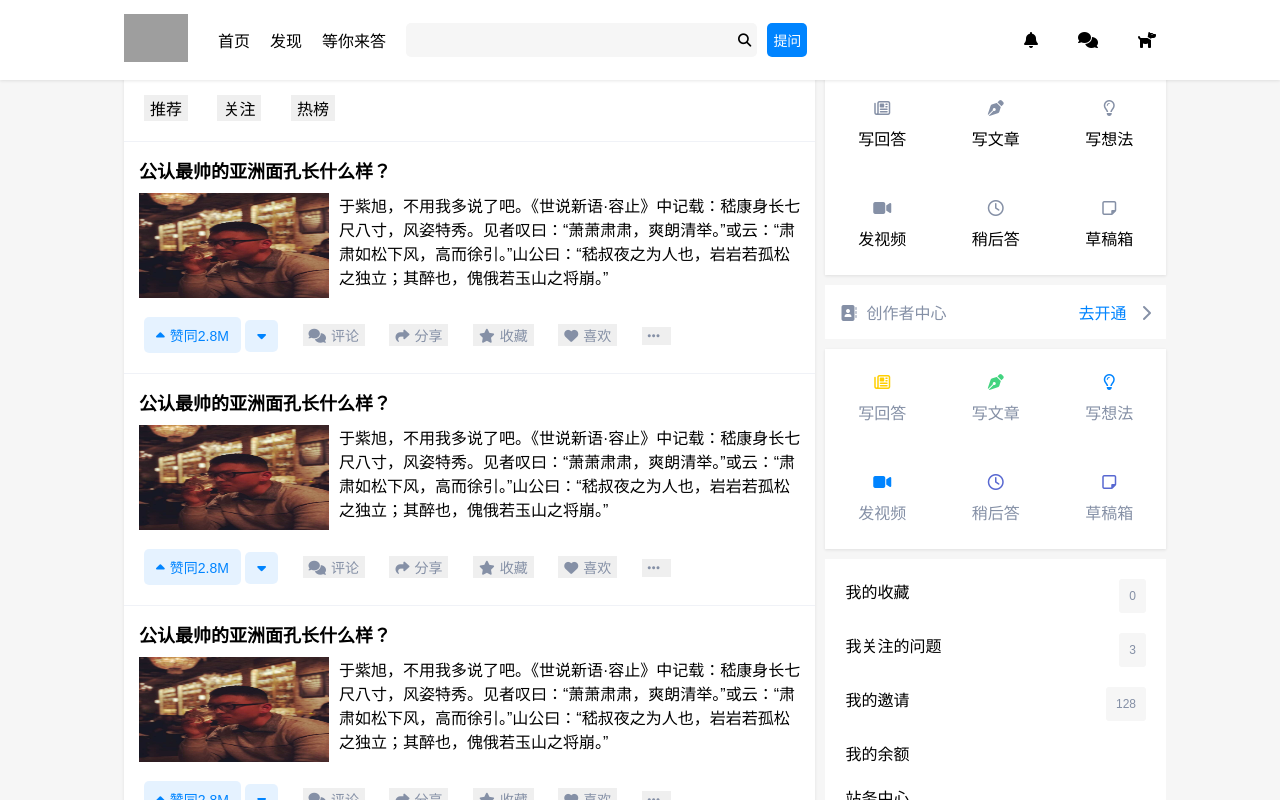
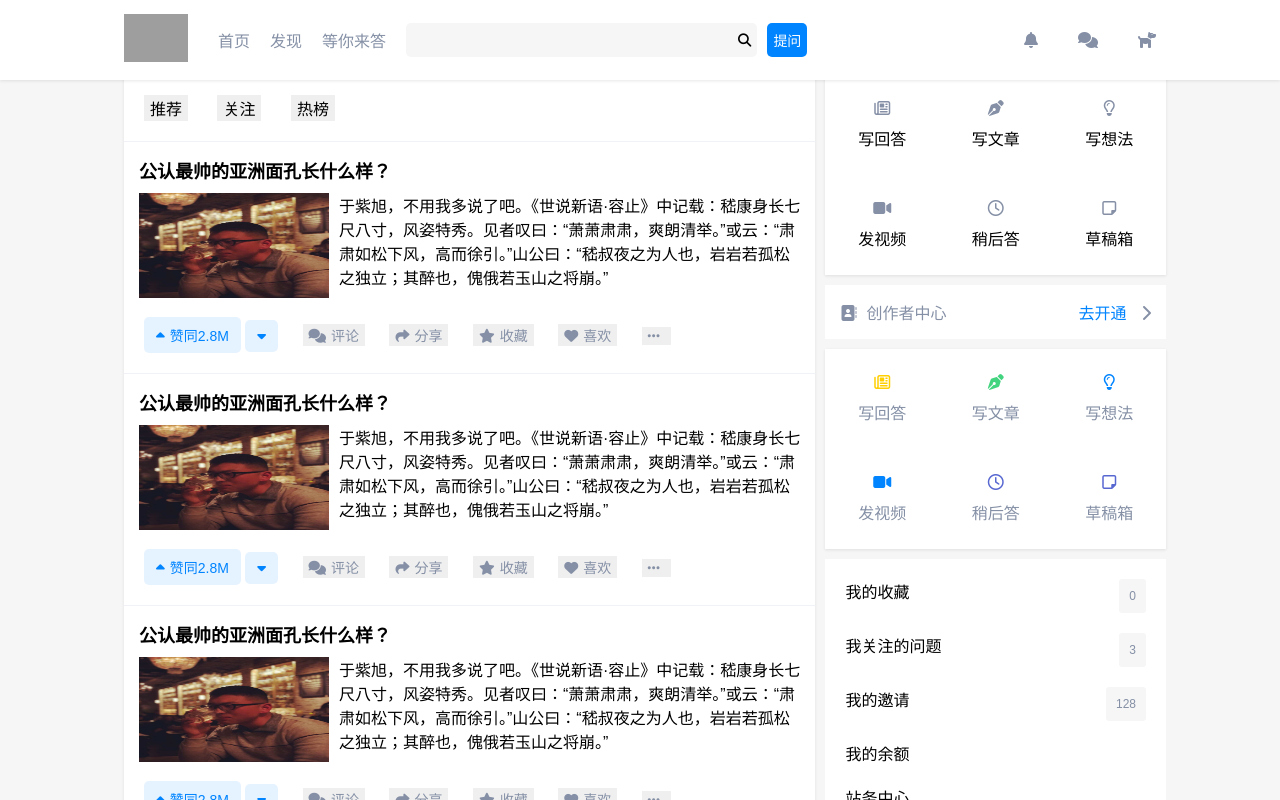
Before and after one commit to Yunicorn228/zhihu2.0, a plain HTML site: page index.html in a window 1280 px wide. Shown: the top 800 px of the page. Drawn offline with Linux system fonts and the light colour scheme; grey boxes are pictures that could not be loaded.

Commit message:
finished

```diff
--- a/index.css
+++ b/index.css
@@ -53,8 +53,13 @@ nav {
 
 .nav-content ul li a {
   text-decoration: none;
+  color: #8590a6;
+  padding: 14px 0px 14px 0px;
+}
+
+.nav-content ul li a:hover {
   color: black;
-  padding: 14px 0px 14px 0px;
+  border-bottom: 5px solid #0084ff;
 }
 
 .nav-search {
@@ -102,6 +107,7 @@ nav {
 
 .nav-back i {
   margin-right: 40px;
+  color: #8590a6;
 }
 
 .nav-back i:last-of-type {
```
